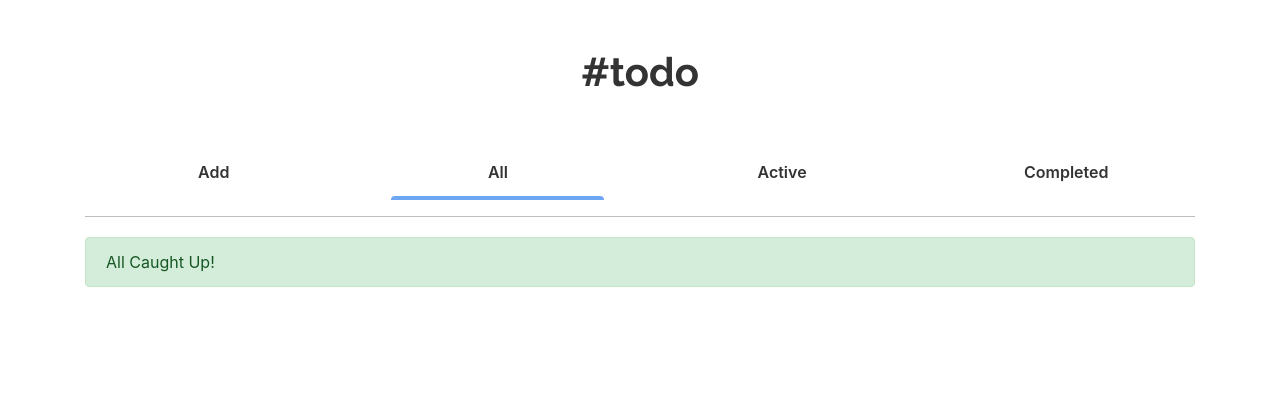
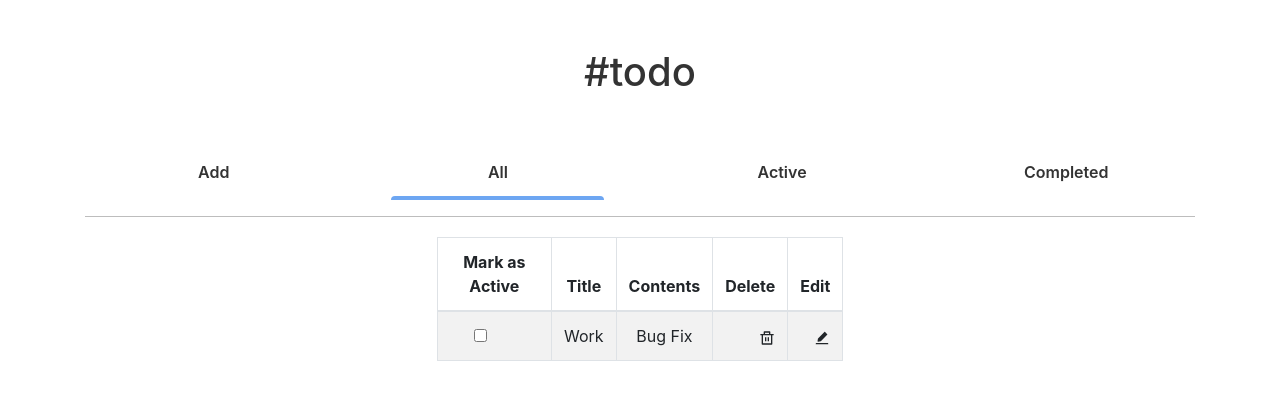
Before and after one commit to yashsugandh/react-todo-app, a React (Create React App) app: page / in a window 1280 px wide. Shown: the top 400 px of the page. Built offline with nearby package versions, Linux system fonts and the light colour scheme.

Commit message:
design refactoring

```diff
--- a/src/components/Active.jsx
+++ b/src/components/Active.jsx
@@ -1,14 +1,22 @@
 import React from "react";
 import { connect } from "react-redux";
 import Todos from "./Todos";
+import {  Row, Col } from "reactstrap";
 
 const Active = (props) => {
   return (
-    <div className="container">
-      <div className="todos">
-        <Todos todos={props.active} tabName="active" />
+    <div className="todo-list">
+      <Row>
+        <Col
+          sm={{
+            offset: 4,
+            size: 4,
+          }}
+        >
+          <Todos todos={props.active} tabName="active" />
+        </Col>
+      </Row>
       </div>
-    </div>
   );
 };
 
--- a/src/components/All.jsx
+++ b/src/components/All.jsx
@@ -1,13 +1,21 @@
 import React from "react";
 import Todos from "./Todos";
 import { connect } from "react-redux";
+import { Row, Col } from "reactstrap";
 
 const All = (props) => {
   return (
-    <div className="container">
-      <div className="todos">
-        <Todos todos={[...props.active, ...props.completed]} />
-      </div>
+    <div className="todo-list">
+      <Row>
+        <Col
+          sm={{
+            offset: 4,
+            size: 4,
+          }}
+        >
+          <Todos todos={[...props.active, ...props.completed]} />
+        </Col>
+      </Row>
     </div>
   );
 };
--- a/src/components/Completed.jsx
+++ b/src/components/Completed.jsx
@@ -1,13 +1,21 @@
 import React from "react";
 import { connect } from "react-redux";
 import Todos from "./Todos";
+import { Row, Col } from "reactstrap";
 
 const Completed = (props) => {
   return (
-    <div className="container">
-      <div className="todos">
-        <Todos todos={props.completed} tabName="completed" />{" "}
-      </div>
+    <div className="todo-list">
+      <Row>
+        <Col
+          sm={{
+            offset: 4,
+            size: 4,
+          }}
+        >
+          <Todos todos={props.completed} tabName="completed" />{" "}
+        </Col>
+      </Row>
     </div>
   );
 };
--- a/src/components/Todos.jsx
+++ b/src/components/Todos.jsx
@@ -7,12 +7,7 @@ import { toast } from "react-toastify";
 import { AiFillEdit } from "react-icons/ai";
 import {
   Input,
-  Row,
-  Col,
-  Card,
-  CardBody,
-  CardTitle,
-  CardText,
+  Table,
   Modal,
   ModalHeader,
   ModalBody,
@@ -82,50 +77,45 @@ class Todos extends Component {
     const todoList = todos.length ? (
       todos.map((todo, i) => {
         return (
-          <div className="collection-item" key={todo.id}>
-            <Row>
-              <Col
-                lg={{
-                  offset: 2,
-                  size: 2,
-                }}
-              >
+          <Table bordered hover striped responsive>
+            <div key={todo.id}>
+              <thead>
+                <th>
+                  Mark as {this.tabName === "active" ? "Complete" : "Active"}
+                </th>
+                <th>Title</th>
+                <th>Contents</th>
+                <th>Delete</th>
+                <th>Edit</th>
+              </thead>
+              <tbody>
+                <tr>
+                  <td>
                     <Input
                       type="checkbox"
                       onChange={() => this.moveClicked(todo.id, tabName, i)}
                     />
-              </Col>
-              <Col
-                lg={{
-                  size: 6,
-                }}
-              >
-                <Card>
-                  <CardBody>
-                    <Row>
-                      <CardTitle>{todo.title}</CardTitle>
+                  </td>
+                  <td>{todo.title}</td>
+                  <td>{todo.content}</td>
+                  <td>
                     <span
                       style={{ cursor: "pointer", float: "right" }}
-                        onClick={() => this.deleteClicked(todo, tabName )}
+                      onClick={() => this.deleteClicked(todo, tabName)}
                     >
                       <RiDeleteBinLine />
                     </span>
-                    </Row>
-                    <Row>
-                      <Col>
-                        <CardText>{todo.content}</CardText>
+                  </td>
+                  <td>
                     <span
                       style={{ cursor: "pointer", float: "right" }}
                       onClick={() => this.editButtonClicked(i)}
                     >
                       <AiFillEdit />
                     </span>
-                      </Col>
-                    </Row>
-                  </CardBody>
-                </Card>
-              </Col>
-            </Row>
+                  </td>
+                </tr>
+              </tbody>
               {this.state.displayModal && (
                 <Modal isOpen={this.state.displayModal}>
                   <ModalHeader>Edit todo</ModalHeader>
@@ -173,6 +163,7 @@ class Todos extends Component {
                 </Modal>
               )}
             </div>
+          </Table>
         );
       })
     ) : (
--- a/src/components/addTodo/AddTodo.jsx
+++ b/src/components/addTodo/AddTodo.jsx
@@ -3,15 +3,15 @@ import { connect } from "react-redux";
 import { bindActionCreators } from "redux";
 import TodoForm from "./TodoForm";
 import { addTodo } from "../../redux/actions/todos";
-import { Container, Row, Col } from "reactstrap";
+import { Row, Col } from "reactstrap";
 
 const AddTodo = (props) => (
-  <Container>
+  <div className="add-todo">
     <Row>
       <Col
         sm={{
-          offset: 3,
-          size: 6,
+          offset: 4,
+          size: 4,
         }}
       >
         <TodoForm
@@ -21,7 +21,7 @@ const AddTodo = (props) => (
         />
       </Col>
     </Row>
-  </Container>
+    </div>
 );
 
 const mapDispatchToProps = (dispatch) => {
--- a/src/components/addTodo/TodoForm.jsx
+++ b/src/components/addTodo/TodoForm.jsx
@@ -51,8 +51,8 @@ export default class TodoForm extends React.Component {
       <div>
         {error && <p>{error}</p>}
         {/* <Col> */}
-        <Card>
-          <CardTitle className="add-card-title">
+        <Card className="add-todo-card">
+          <CardTitle className="add-todo-card-title">
             Umm What's the task for??
           </CardTitle>
           <CardBody>
--- a/src/components/addTodo/_add.scss
+++ b/src/components/addTodo/_add.scss
@@ -1,4 +1,13 @@
-.add-card-title{
+.add-todo{
+    margin-top: 20px;
+    border-radius: 5px;
+}
+
+.card{
+    background-color: black;
+}
+.add-todo-card-title{
     align-self: center;
     margin-bottom: 10px;
+    margin-top: 10px;
 }
--- a/src/redux/reducer/todos.jsx
+++ b/src/redux/reducer/todos.jsx
@@ -3,7 +3,13 @@ import * as _ from "lodash";
 // Todos Reducer
 
 const initialState = {
-  active: [],
+  active: [
+    {
+      id: 1,
+      title: "Work",
+      content: "Bug Fix",
+    },
+  ],
   completed: [],
 };
 
--- a/src/styles/_settings.scss
+++ b/src/styles/_settings.scss
@@ -13,40 +13,3 @@ $blue3: #46c7bc;
 // REDS
 $red1: #ec4f4f;
 $red2: #f18989;
-
-// screen
-
-/* Extra small devices (phones, 600px and down) */
-@media only screen and (max-width: 600px) {
-    .container {
-      width: 90vw;
-    }
-  }
-
-  /* Small devices (portrait tablets and large phones, 600px and up) */
-  @media only screen and (min-width: 600px) {
-    .container {
-      width: 90vw;
-    }
-  }
-
-  /* Medium devices (landscape tablets, 768px and up) */
-  @media only screen and (min-width: 768px) {
-    .container {
-      width: 90vw;
-    }
-  }
-
-  /* Large devices (laptops/desktops, 992px and up) */
-  @media only screen and (min-width: 992px) {
-    .container {
-      width: 60vw;
-    }
-  }
-
-  /* Extra large devices (large laptops and desktops, 1200px and up) */
-  @media only screen and (min-width: 1200px) {
-    .container {
-      width: 50vw;
-    }
-  }
--- a/src/styles/base.scss
+++ b/src/styles/base.scss
@@ -1,12 +1,8 @@
-@import url("https://fonts.googleapis.com/css2?family=Montserrat:wght@400;500;600&family=Raleway:wght@700&display=swap");
+// @import url("https://fonts.googleapis.com/css2?family=Montserrat:wght@400;500;600&family=Raleway:wght@700&display=swap");
 @import "./settings";
-@import "./../../node_modules/material-design-icons/iconfont/material-icons.css";
+// @import "./../../node_modules/material-design-icons/iconfont/material-icons.css";
 @import "./nav";
 @import '../components/addTodo/add';
-
-.material-icons {
-  font-size: inherit;
-}
 
 * {
   margin: 0;
@@ -21,19 +17,11 @@ body {
   -moz-osx-font-smoothing: grayscale;
 }
 
-code {
-  font-family: source-code-pro, Menlo, Monaco, Consolas, "Courier New",
-    monospace;
+.todo-list{
+  margin-top: 20px;
+  text-align: center;
 }
 
-h1 {
-  font-family: Raleway, sans-serif;
-}
-
-// .container {
-//   width: 50vw;
-//   margin: 0 auto;
-// }
 
 .brand {
   margin: 3rem 0;
@@ -41,16 +29,15 @@ h1 {
   color: $gray1;
 }
 
-.todos {
-  margin-block-start: 1rem;
+.style1{
+  display: flex;
+  flex-wrap: nowrap;
+  align-items: stretch;
+  margin: 0;
+  padding: 0;
 }
 
-.footer {
-  position: fixed;
-  width: inherit;
-  bottom: 1rem;
-  color: $gray4;
-  display: flex;
-  justify-content: center;
+.style2{
+  flex: 1;
   text-align: center;
 }
```
Lines whose indentation alone changed are shown as unchanged.
